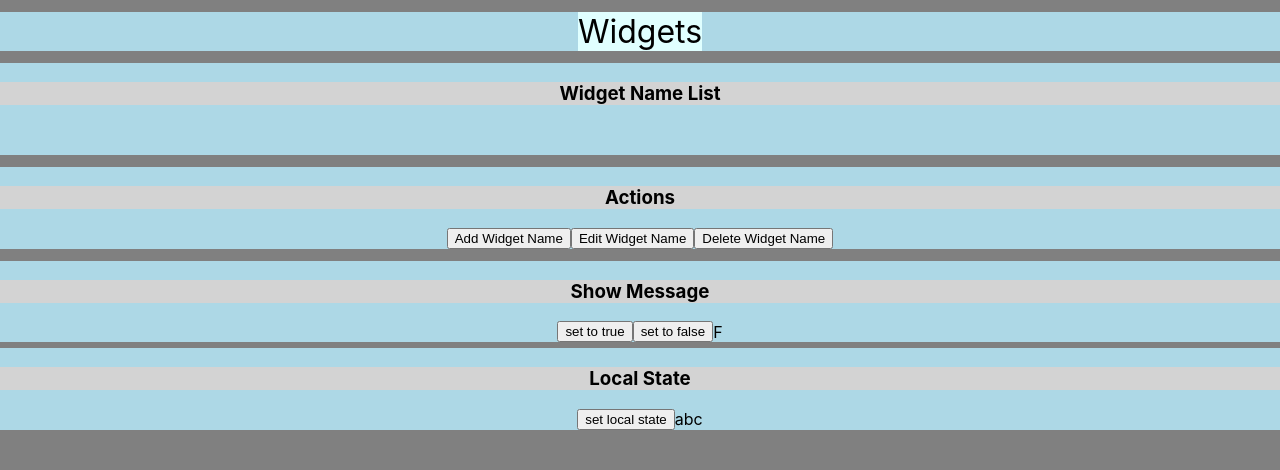
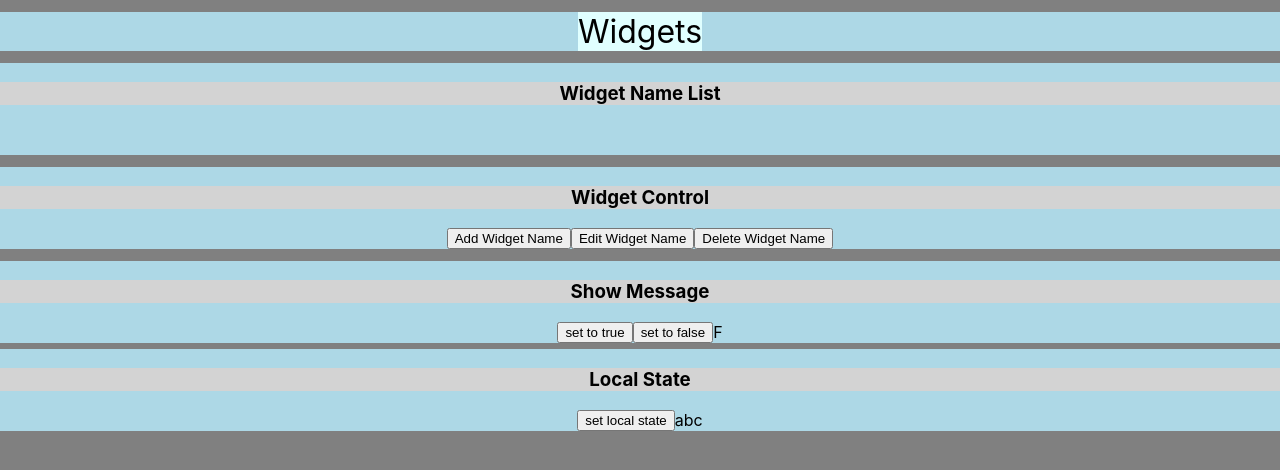
Before and after one commit to goatstone/min-hooks, a React app: page / in a window 1280 px wide. Shown: the top 470 px of the page. Built offline with nearby package versions, Linux system fonts and the light colour scheme.

Commit message:
add component files and export with index file

```diff
--- a/src/MinHooks.tsx
+++ b/src/MinHooks.tsx
@@ -1,29 +1,21 @@
 import React from 'react'
 import './MinHooks.css'
-import { StoreContext, StoreContextInterface } from './StoreContext'
-import LocalState from './components/LocalState'
-import Message from './components/Message'
-import WidgetControl from './components/WidgetControl'
-import WidgetListManage from './components/WidgetListManage'
-import WidgetHeader from './components/WidgetHeader'
-import Widgets from './components/Widgets'
-
-
-/*
-  <Widgets>
-    <WidgetHeader />
-    <WidgetManager>
-      <h3>header</h3>
-      <WidgetList>
-    </WidgetManager>
-    <WidgetControl>
-      <h3>header</h3>
-      <WidgetAdd />
-      <WidgetEdit />
-    </WidgetControl>
-    <WidgetMessage>
-  </Widgets>
-*/
+import {
+  StoreContext,
+  StoreContextInterface,
+} from './StoreContext'
+import {
+  LocalState,
+  Message,
+  WidgetControl,
+  WidgetListManage,
+  WidgetHeader,
+  Widgets,
+  MessageControl,
+  WidgetList,
+  WidgetEdit,
+  WidgetAdd,
+} from './components'
 
 const MinHooks: React.FC = () => {
   // local state
@@ -36,35 +28,13 @@ const MinHooks: React.FC = () => {
       <Widgets>
         <WidgetHeader />
         <WidgetListManage>
-          <h3>
-            Widget Name List
-          </h3>
-          <ul>
-            {
-              state.widgetNames.map(el => (
-                <li key={`${el}${Math.random()}`}>
-                  {el}
-                </li>
-              ))
-            }
-          </ul>
+          <h3>Widget Name List</h3>
+          <WidgetList />
         </WidgetListManage>
         <WidgetControl>
-          <h3>Actions</h3>
-          <button
-            type="button"
-            className="add-widget"
-            onClick={() => actions.addWidgetName('abc')}
-          >
-            Add Widget Name
-          </button>
-          <button
-            type="button"
-            className="add-widget"
-            onClick={() => actions.editWidgetName('abc', 'ss')}
-          >
-            Edit Widget Name
-          </button>
+          <h3>Widget Control</h3>
+          <WidgetAdd />
+          <WidgetEdit />
           <button
             type="button"
             className="add-widget"
@@ -76,20 +46,7 @@ const MinHooks: React.FC = () => {
       </Widgets>
       <Message>
         <h3>Show Message</h3>
-        <button
-          type="button"
-          className="global-state"
-          onClick={actions.showMessage}
-        >
-          set to true
-        </button>
-        <button
-          type="button"
-          className="global-state-2"
-          onClick={actions.hideMessage}
-        >
-          set to false
-        </button>
+        <MessageControl />
         <article className="global-state">
           {state.isShowingMessage ? 'T' : 'F'}
         </article>
--- /dev/null
+++ b/src/components/MessageControl.tsx
@@ -0,0 +1,28 @@
+import React from 'react'
+import { StoreContext, StoreContextInterface } from '../StoreContext'
+
+const MessageControl: React.FC = () => {
+  const { state, actions }: StoreContextInterface = React.useContext(StoreContext)
+
+  return (
+    <div>
+      <button
+        type="button"
+        className="global-state"
+        onClick={actions.showMessage}
+      >
+        set to true
+        {state.lastUpdate}
+      </button>
+      <button
+        type="button"
+        className="global-state-2"
+        onClick={actions.hideMessage}
+      >
+        set to false
+      </button>
+    </div>
+  )
+}
+
+export default MessageControl
--- /dev/null
+++ b/src/components/WidgetAdd.tsx
@@ -0,0 +1,19 @@
+import React from 'react'
+import { StoreContext, StoreContextInterface } from '../StoreContext'
+
+const WidgetAdd: React.FC = () => {
+  const { state, actions }: StoreContextInterface = React.useContext(StoreContext)
+
+  return (
+    <button
+      type="button"
+      className="add-widget"
+      onClick={() => actions.addWidgetName('abc')}
+    >
+      Add Widget Name
+      {state.lastUpdate}
+    </button>
+  )
+}
+
+export default WidgetAdd
--- /dev/null
+++ b/src/components/WidgetEdit.tsx
@@ -0,0 +1,19 @@
+import React from 'react'
+import { StoreContext, StoreContextInterface } from '../StoreContext'
+
+const WidgetEdit: React.FC = () => {
+  const { state, actions }: StoreContextInterface = React.useContext(StoreContext)
+
+  return (
+    <button
+      type="button"
+      className="add-widget"
+      onClick={() => actions.editWidgetName('abc', 'ss')}
+    >
+      Edit Widget Name
+      {state.lastUpdate}
+    </button>
+  )
+}
+
+export default WidgetEdit
--- /dev/null
+++ b/src/components/WidgetList.tsx
@@ -0,0 +1,20 @@
+import React from 'react'
+import { StoreContext, StoreContextInterface } from '../StoreContext'
+
+const WidgetList: React.FC = () => {
+  const { state }: StoreContextInterface = React.useContext(StoreContext)
+
+  return (
+    <ul>
+      {
+        state.widgetNames.map(el => (
+          <li key={`${el}${Math.random()}`}>
+            {el}
+          </li>
+        ))
+      }
+    </ul>
+  )
+}
+
+export default WidgetList
--- /dev/null
+++ b/src/components/index.tsx
@@ -0,0 +1,23 @@
+import LocalState from './LocalState'
+import Message from './Message'
+import WidgetControl from './WidgetControl'
+import WidgetListManage from './WidgetListManage'
+import WidgetHeader from './WidgetHeader'
+import Widgets from './Widgets'
+import MessageControl from './MessageControl'
+import WidgetList from './WidgetList'
+import WidgetEdit from './WidgetEdit'
+import WidgetAdd from './WidgetAdd'
+
+export {
+  LocalState,
+  Message,
+  WidgetControl,
+  WidgetListManage,
+  WidgetHeader,
+  Widgets,
+  MessageControl,
+  WidgetList,
+  WidgetEdit,
+  WidgetAdd,
+}
```
